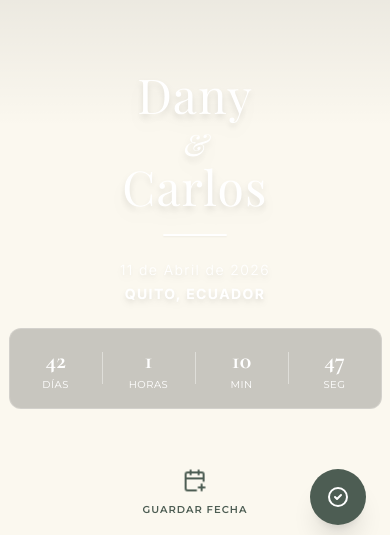
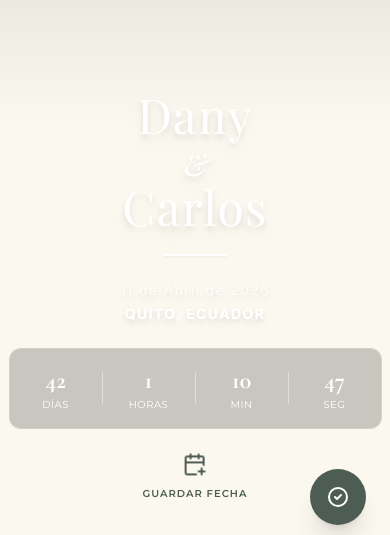
Before and after one commit to clicktoforever/wedding-esteban-dany, a Next.js app: page / in a window 390 px wide. Shown: the part 295-830 px from the top of the page. Built offline with nearby package versions, Linux system fonts and the light colour scheme; no server answers; the database is empty; a web font is replaced by a local one.

Commit message:
Adjust main page layout and spacing, reposition the Add to Calendar button, and remove an image from the gallery.

```diff
--- a/app/page.tsx
+++ b/app/page.tsx
@@ -85,7 +85,7 @@ export default async function Page() {
             </div>
 
             {/* Content - Names, Date, Countdown */}
-            <div className="relative z-10 w-full flex flex-col items-center space-y-6 lg:space-y-8 fade-in-up mt-56 lg:mt-64">
+            <div className="relative z-10 w-full flex flex-col items-center space-y-6 lg:space-y-8 fade-in-up mt-64 lg:mt-72 pt-24 lg:pt-32 pb-8 lg:pb-16">
               <h1 className="font-serif text-5xl lg:text-6xl xl:text-8xl text-white drop-shadow-lg tracking-wide transition-all duration-300">
                 Dany <span className="block text-3xl lg:text-4xl xl:text-6xl italic mt-2 lg:mt-3 xl:mt-4 text-white">&amp;</span> Carlos
               </h1>
@@ -100,9 +100,11 @@ export default async function Page() {
               </div>
 
               <CountdownTimer targetDate={weddingDate} />
+
+              <div className="mt-8 lg:mt-12 xl:mt-16 w-full flex justify-center pb-8 lg:pb-12">
+                <AddToCalendarButton />
+              </div>
             </div>
-
-            <AddToCalendarButton />
           </header>
 
           {/* Gallery Section */}
--- a/components/AddToCalendarButton.tsx
+++ b/components/AddToCalendarButton.tsx
@@ -45,7 +45,7 @@ export default function AddToCalendarButton() {
     <>
       <button
         onClick={handleAddToCalendar}
-        className="absolute bottom-8 lg:bottom-12 left-1/2 transform -translate-x-1/2 z-10 flex flex-col items-center gap-1.5 lg:gap-2 text-primary hover:text-primary/80 transition-all duration-300 hover:-translate-y-1 active:scale-95 cursor-pointer"
+        className="absolute bottom-4 lg:bottom-0 xl:-bottom-4 left-1/2 transform -translate-x-1/2 z-10 flex flex-col items-center gap-1.5 lg:gap-2 text-primary hover:text-primary/80 transition-all duration-300 hover:-translate-y-1 active:scale-95 cursor-pointer"
         aria-label="Guardar Fecha"
         title="Guardar Fecha"
       >
--- a/components/SeasonsGallery.tsx
+++ b/components/SeasonsGallery.tsx
@@ -27,7 +27,7 @@ const seasonsData: Season[] = [
         title: "Temporada 1",
         cover: { src: "wedding/gallery/temp1/1", alt: "Portada Temporada 1" },
         photos: [
-            "wedding/gallery/temp1/2", "wedding/gallery/temp1/3", "wedding/gallery/temp1/4",
+            "wedding/gallery/temp1/2", "wedding/gallery/temp1/4",
             "wedding/gallery/temp1/5", "wedding/gallery/temp1/6", "wedding/gallery/temp1/7",
             "wedding/gallery/temp1/8", "wedding/gallery/temp1/9"
         ].map(id => ({ src: id, alt: "Foto Temporada 1", width: 800, height: 1200 }))
```
